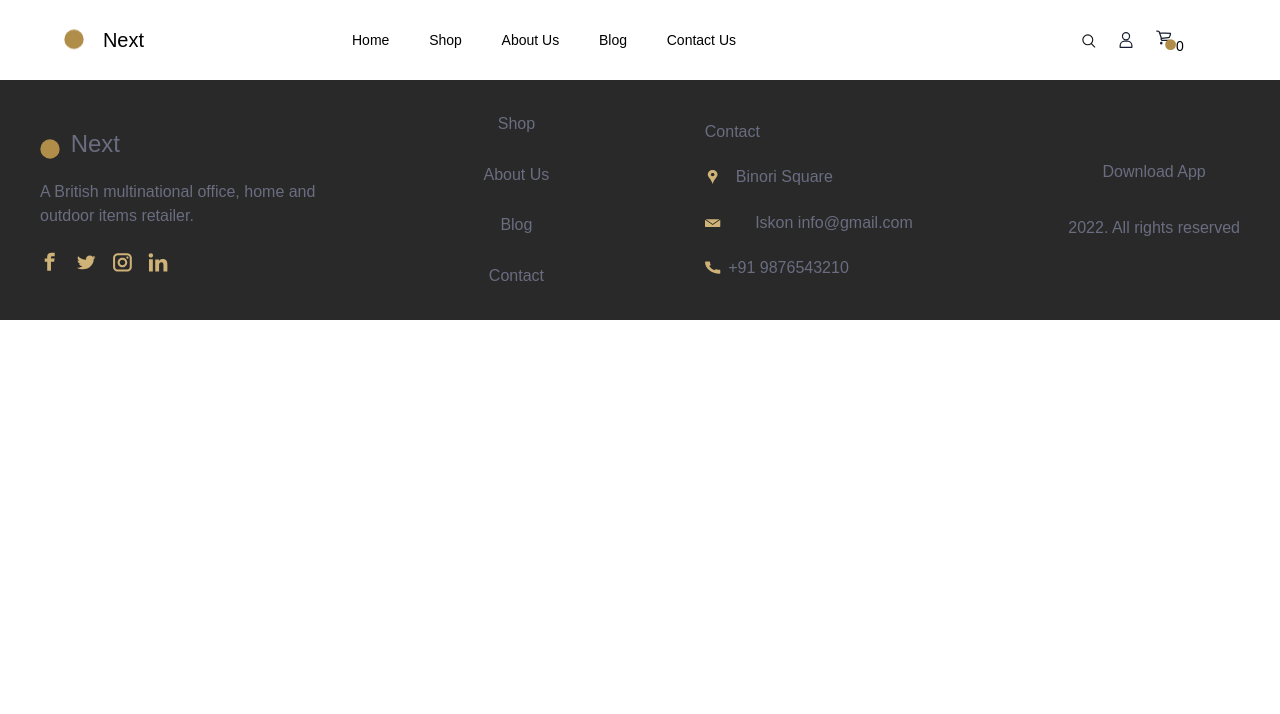
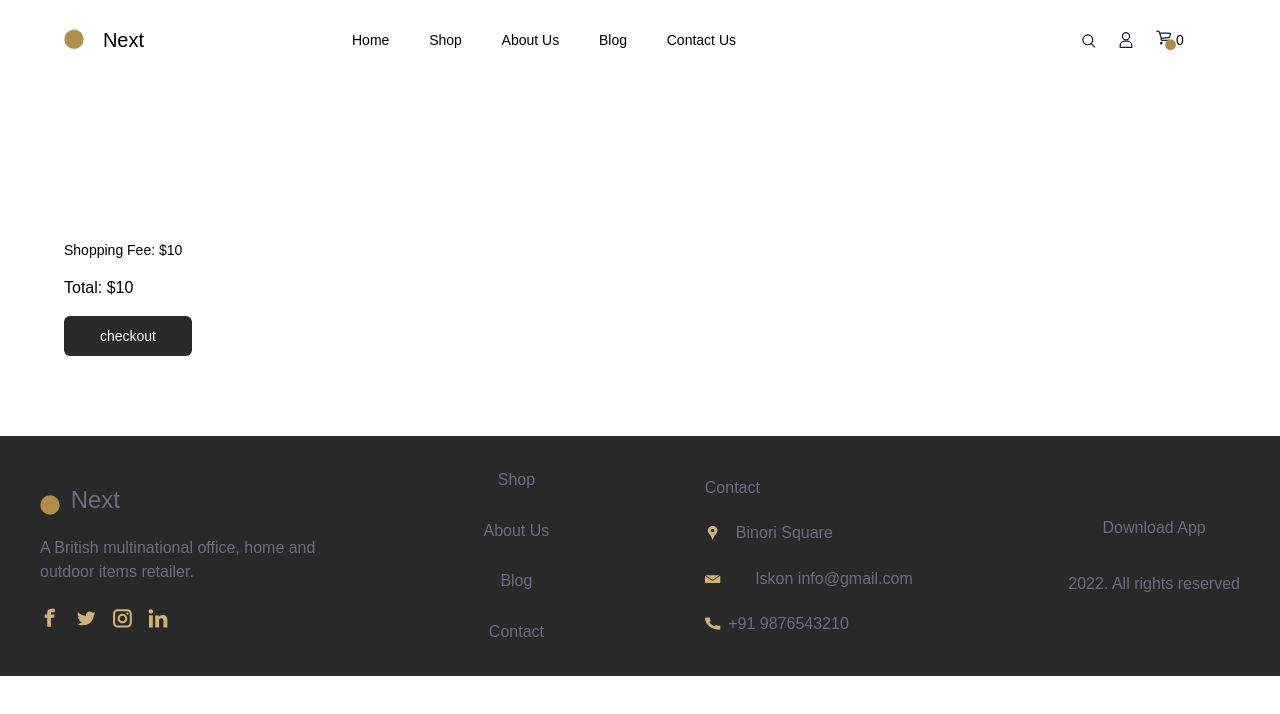
Before and after one commit to ForJessicaSake/React-Query-X-Jotai-Next-Ecommerce-Store, a React (Create React App) app: page /cart in a window 1280 px wide. Shown: the top 714 px of the page. Built offline with nearby package versions, Linux system fonts and the light colour scheme.

Commit message:
feat:completed the cart functionality

```diff
--- a/src/App.tsx
+++ b/src/App.tsx
@@ -3,6 +3,7 @@ import Home from "./pages/Home";
 import Navbar from "./components/Navbar";
 import Footer from "./components/Footer";
 import { QueryClientProvider, QueryClient } from "react-query";
+import Cart from "./pages/Cart";
 
 const App: React.FC = () => {
   const queryClient = new QueryClient();
@@ -13,6 +14,7 @@ const App: React.FC = () => {
           <Navbar />
           <Routes>
             <Route path="/" element={<Home />} />
+            <Route path="/cart" element={<Cart />} />
           </Routes>
         </Router>
         <Footer />
--- a/src/components/Navbar.tsx
+++ b/src/components/Navbar.tsx
@@ -5,6 +5,7 @@ import Logo from "../assets/Images/Logo.svg"
 import Cart from "../assets/Images/Cart.svg"
 import Profile from "../assets/Images/Profile.svg"
 import Search from "../assets/Images/Search.svg"
+import { Link } from "react-router-dom"
 
 const Navbar: React.FC = () => {
 
@@ -31,7 +32,7 @@ const Navbar: React.FC = () => {
         } z-50 bg-btn lg:text-black text-white py-4 lg:py-0 h-nav lg:h-0 justify-between lg:justify-between flex-col top-20 lg:top-0 lg:flex-row lg:static absolute items-center w-full lg:w-9/12 lg:flex`}
       >
         <ul className="flex lg:flex-row flex-col items-center justify-between lg:w-96 w-full lg:h-0 h-full py-6">
-        <li className=" hover:border-b-2 hover:border-Brown">Home</li>
+        <Link to="/"><li className=" hover:border-b-2 hover:border-Brown">Home</li></Link>
         <li className=" hover:border-b-2 hover:border-Brown">Shop</li>
         <li className=" hover:border-b-2 hover:border-Brown">About Us</li>
         <li className=" hover:border-b-2 hover:border-Brown">Blog</li>
@@ -41,7 +42,7 @@ const Navbar: React.FC = () => {
        <img src={Search} alt="search" className="w-4 h-4"/>
        <img src={Profile} alt="profile" className="w-4 h-4"/>
        <figure className="flex items-center">
-       <img src={Cart} alt="cart" className="h-5 w-5"/><span className="mr-8 w-2 h-2">{cartValue.length}</span>
+       <Link to="/cart" className="flex"><img src={Cart} alt="cart" className="h-5 w-5"/><span className="mr-8 w-2 h-2">{cartValue.length}</span></Link>
        </figure>
         </figure>
       </div>
--- /dev/null
+++ b/src/pages/Cart.tsx
@@ -0,0 +1,69 @@
+import { useAtom } from "jotai";
+import { cart } from "../atoms/atoms";
+import Button from "../custom/Botton";
+
+interface ProductType {
+  id: number;
+  title: string;
+  image: string;
+  price: number;
+}
+
+function Cart() {
+  const [cartValue, setCartValue] = useAtom(cart);
+
+  const removeCart = (id: number) => {
+    const _cart = cartValue.filter((crt: ProductType) => {
+      return crt.id !== id;
+    });
+    setCartValue(_cart);
+  };
+
+  return (
+    <main className="px-16  py-20">
+      {cartValue &&
+        cartValue.map((cartItems: any) => (
+          <section
+            key={cartItems.id}
+            className="flex justify-between w-full items-center border-b-2"
+          >
+            <figure className="w-10/12">
+              <img
+                src={cartItems.image}
+                alt="clothes"
+                className="w-24 h-24 mb-6 mt-10"
+              />
+              <figcaption className="cart-content">
+                <h4 className="text-sm h-14 w-40 lg:w-72 font-light">
+                  {cartItems.title}
+                </h4>
+                <p className="text-xs font-medium pb-4">${cartItems.price}</p>
+              </figcaption>
+            </figure>
+            <section className="">
+              <h3
+                onClick={() => {
+                  removeCart(cartItems.id);
+                }}
+                style={{ cursor: "pointer" }}
+              >
+                X
+              </h3>
+            </section>
+          </section>
+        ))}
+      <section className="pt-16">
+        <p className="text-sm pt-4">Shopping Fee: $10</p>
+        <h3 className="texr-base py-4">
+          Total: $
+          {cartValue.reduce((total: number, cart: any) => {
+            return cart.price + total;
+          }, +10)}
+        </h3>
+        <Button text="checkout" />
+      </section>
+    </main>
+  );
+}
+
+export default Cart;
```
